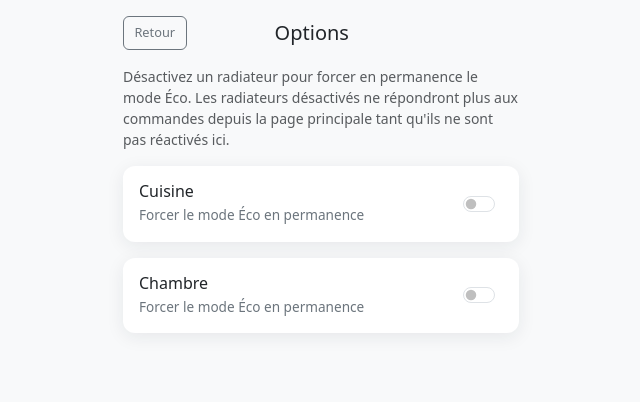
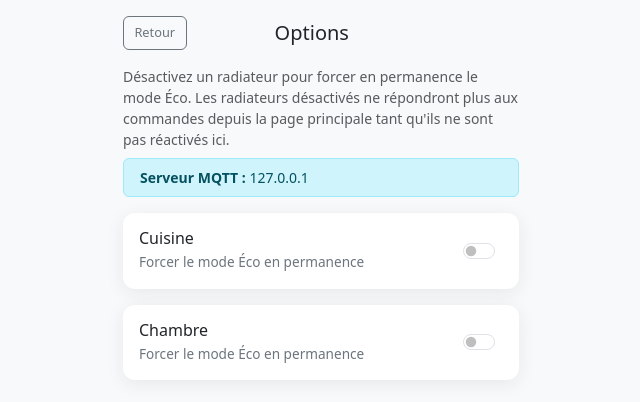
Before and after one commit to nathanmart/Domotique-radiateur, a Django app: page /options/ in a window 1280 px wide. Shown: the top 402 px of the page, without its empty margins (319-959 px from the left). Run offline with Django 5.2, Linux system fonts and the light colour scheme.

```diff
--- a/radiateur/templates/options.html
+++ b/radiateur/templates/options.html
@@ -16,9 +16,13 @@
         <div class="btn-placeholder"></div>
     </div>
 
-    <p class="text-muted small mb-3">
+    <p class="text-muted small mb-2">
         Désactivez un radiateur pour forcer en permanence le mode Éco. Les radiateurs désactivés ne répondront plus aux commandes depuis la page principale tant qu'ils ne sont pas réactivés ici.
     </p>
+
+    <div class="alert alert-info py-2 px-3 small mb-3">
+        <strong>Serveur MQTT&nbsp;:</strong> {{ mqtt_host }}
+    </div>
 
     <div id="statusMessage" class="alert d-none" role="alert"></div>
 
--- a/radiateur/views.py
+++ b/radiateur/views.py
@@ -294,5 +294,6 @@ def options(request):
             (radiator, disabled_states.get(radiator, False))
             for radiator in MQTT_SETTINGS.devices
         ],
+        "mqtt_host": MQTT_SETTINGS.host,
     }
     return render(request, "options.html", context)
```
Also changed, not shown: ESP8266/README.md (added), 1 other file.
